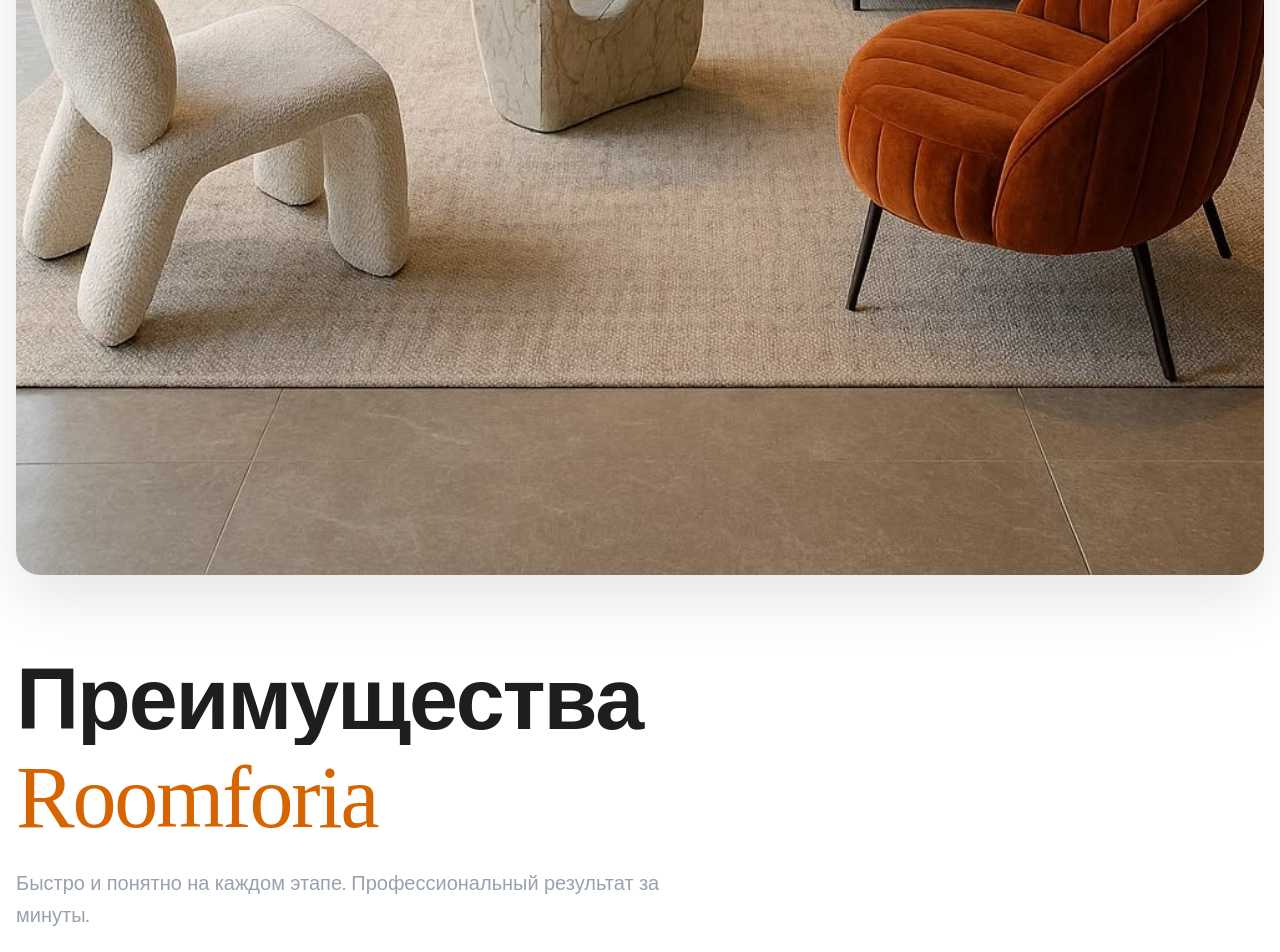
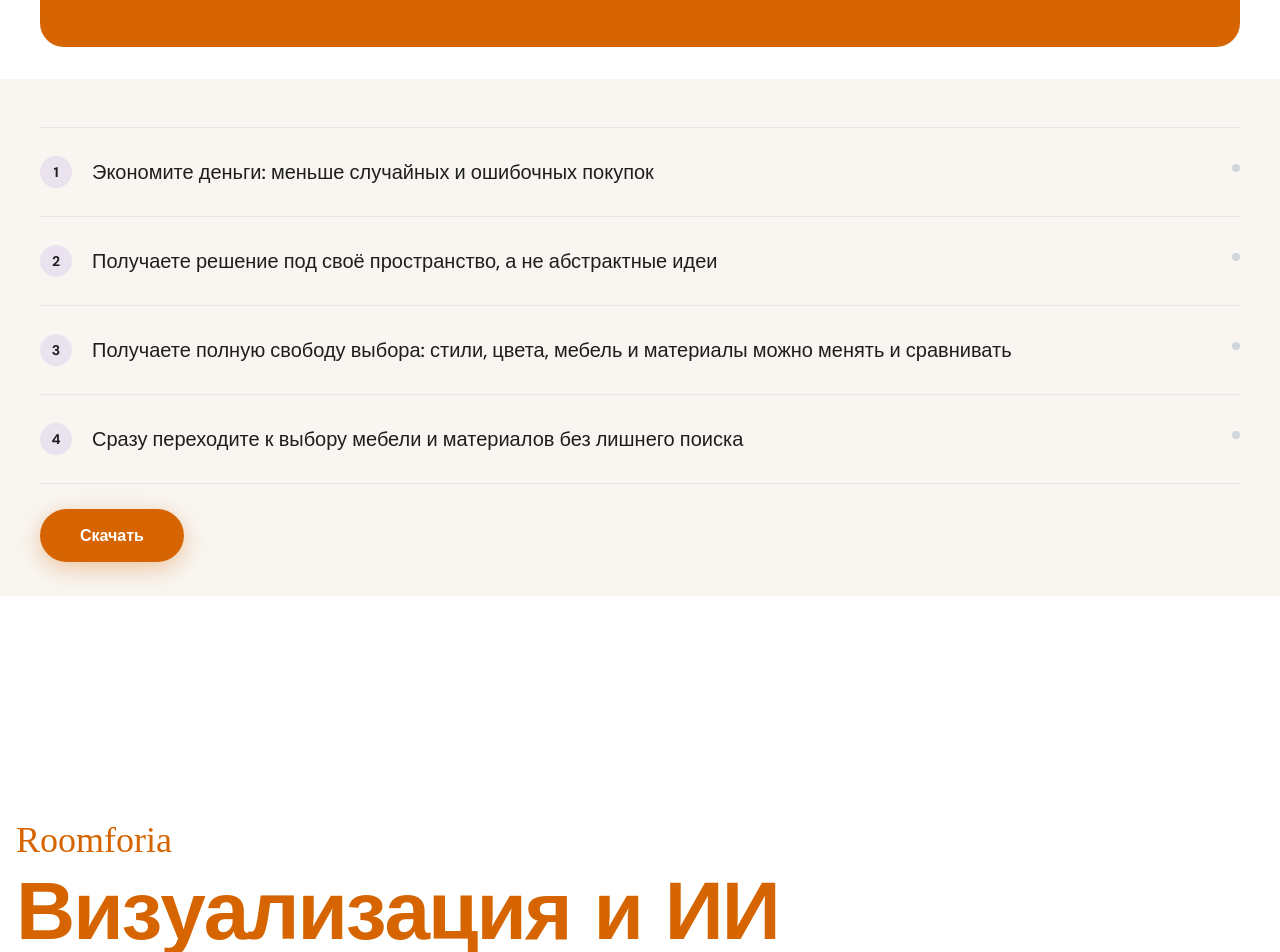
Before and after one commit to roomforia/roomforia, a Next.js app: page / in a window 1280 px wide. Shown: the part 3060-4012 px from the top of the page. Built offline with nearby package versions, Linux system fonts and the light colour scheme.

Commit message:
redesign: pain, comparison, brands sections

```diff
--- a/src/components/BrandsSection.tsx
+++ b/src/components/BrandsSection.tsx
@@ -3,75 +3,46 @@
 import { motion } from "framer-motion"
 
 const brands = [
-  "SKDESIGN", "Coswick", "ТОК мебель", "Divan.ru",
-  "Hoff", "Zara Home", "ИКЕА", "Askona",
+  "SKDESIGN", "Coswick", "ТОКмебель", "Мир света", "Divan.ru",
 ]
 
-// Дублируем для бесконечной ленты
-const marqueeItems = [...brands, ...brands]
+const marqueeItems = [...brands, ...brands, ...brands]
 
 export default function BrandsSection() {
   return (
-    <section className="py-28 px-4 bg-white">
-      <div className="max-w-7xl mx-auto">
-
-        {/* ===== БОЛЬШОЙ БЛОК ===== */}
+    <section className="pb-0 pt-12 md:pt-28 bg-white">
+      <div>
         <motion.div
           initial={{ opacity: 0, y: 50, scale: 0.98 }}
           whileInView={{ opacity: 1, y: 0, scale: 1 }}
           viewport={{ once: true }}
           transition={{ duration: 0.9, ease: [0.22, 1, 0.36, 1] }}
-          className="bg-[#d66501] rounded-3xl overflow-hidden"
+          className="bg-[#d66501] overflow-hidden"
         >
           <div className="px-10 md:px-16 pt-14 pb-10">
-
-            {/* Верхняя строка: заголовок + текст */}
-            <div className="flex flex-col md:flex-row md:items-end justify-between gap-8 mb-14">
-
-              {/* Заголовок */}
-              <h2 className="text-3xl md:text-5xl lg:text-[56px] font-semibold text-white leading-tight tracking-tight max-w-xl">
+            <div className="flex flex-col mb-14">
+              <h2 className="text-3xl md:text-5xl lg:text-[56px] font-semibold text-white leading-tight tracking-tight">
                 Именно так это и будет выглядеть
               </h2>
-
-              {/* Текст справа */}
-              <p className="text-black/40 text-sm md:text-base max-w-xs leading-relaxed md:text-right">
-                Реальные товары внутри ваших проектов · Переход к продавцу прямо из приложения · Актуальные каталоги и ссылки
-              </p>
             </div>
-
-            {/* Описание */}
             <p className="text-black/60 text-base md:text-lg max-w-2xl leading-relaxed mb-14">
               Roomforia работает с реальными брендами и поставщиками. В вашей
               визуализации вы увидите вещи, которые существуют, продаются и могут
               оказаться у вас дома.
             </p>
-
           </div>
-
-          {/* Разделитель */}
           <div className="h-[1px] bg-white/10 mx-10 md:mx-16" />
-
-          {/* ===== MARQUEE ===== */}
           <div className="py-10 overflow-hidden">
             <div className="flex animate-marquee whitespace-nowrap select-none">
               {marqueeItems.map((brand, i) => (
-                <div
-                  key={i}
-                  className="flex items-center gap-10 mx-10"
-                >
-                  {/* Разделитель-точка */}
-                  <span className="w-1.5 h-1.5 rounded-full bg-[#d66501] flex-shrink-0" />
-                  {/* Бренд */}
-                  <span className="text-2xl md:text-3xl font-semibold text-white/80 hover:text-white transition-colors duration-300">
-                    {brand}
-                  </span>
+                <div key={i} className="flex items-center gap-10 mx-10">
+                  <span className="w-1.5 h-1.5 rounded-full bg-white/40 flex-shrink-0" />
+                  <span className="text-2xl md:text-3xl font-semibold text-white/80 hover:text-white transition-colors duration-300">{brand}</span>
                 </div>
               ))}
             </div>
           </div>
-
         </motion.div>
-
       </div>
     </section>
   )
--- a/src/components/ComparisonSection.tsx
+++ b/src/components/ComparisonSection.tsx
@@ -9,159 +9,79 @@ const advantages = [
   "Сразу переходите к выбору мебели и материалов без лишнего поиска",
 ]
 
-const line1 = "Преимущества".split("")
-
 export default function ComparisonSection() {
   return (
-    <section className="py-28 px-4 bg-white">
-      <div className="max-w-7xl mx-auto">
+    <section className="py-12 md:py-28 bg-white">
 
-        {/* ===== BANNER ===== */}
+      <div className="max-w-7xl mx-auto px-6 md:px-10 mb-0">
         <motion.div
-          initial={{ opacity: 0, y: 50, scale: 0.98 }}
+          initial={{ opacity: 0, y: 30, scale: 0.98 }}
           whileInView={{ opacity: 1, y: 0, scale: 1 }}
           viewport={{ once: true }}
-          transition={{ duration: 0.9, ease: [0.22, 1, 0.36, 1] }}
-          className="w-full rounded-3xl overflow-hidden mb-20 shadow-[0_24px_60px_rgba(0,0,0,0.1)]"
+          transition={{ duration: 0.8, ease: [0.22, 1, 0.36, 1] }}
+          className="w-full rounded-3xl overflow-hidden"
+          style={{ backgroundColor: "#d66501" }}
         >
-          <img
-            src="/images/comparison/comparison.jpg"
-            alt="Roomforia — преимущества"
-            className="w-full h-auto object-cover"
-          />
+          <div className="px-6 md:px-16 py-8 md:py-16">
+            <h2 className="text-3xl md:text-5xl lg:text-[56px] font-semibold text-white leading-tight tracking-tight">
+              Быстро и понятно на каждом этапе.{" "}
+              <span className="text-white/80">Профессиональный результат за минуты</span>
+            </h2>
+          </div>
         </motion.div>
-
-        {/* ===== HEADER ===== */}
-        <div className="mb-16">
-
-          {/* "Преимущества" — побуквенно */}
-          <div className="flex items-end flex-wrap overflow-hidden mb-2">
-            {line1.map((char, i) => (
-              <motion.span
-                key={i}
-                initial={{ opacity: 0, y: 50, filter: "blur(8px)" }}
-                whileInView={{ opacity: 1, y: 0, filter: "blur(0px)" }}
-                viewport={{ once: true }}
-                transition={{
-                  duration: 0.6,
-                  ease: [0.22, 1, 0.36, 1],
-                  delay: i * 0.04,
-                }}
-                className="text-5xl md:text-7xl lg:text-[88px] font-semibold tracking-tight text-[#1E1E1E] leading-[1.02]"
-              >
-                {char}
-              </motion.span>
-            ))}
       </div>
 
-          {/* "Roomforia" — symphony */}
-          <motion.div
-            initial={{ opacity: 0, x: -24, filter: "blur(10px)" }}
-            whileInView={{ opacity: 1, x: 0, filter: "blur(0px)" }}
-            viewport={{ once: true }}
-            transition={{
-              duration: 0.75,
-              ease: [0.22, 1, 0.36, 1],
-              delay: line1.length * 0.04 + 0.05,
-            }}
-            className="mb-6"
-          >
-            <span
-              className="text-5xl md:text-7xl lg:text-[88px] tracking-tight text-[#d66501] leading-[1.02]"
-              style={{ fontFamily: "symphonyregular, serif" }}
-            >
-              Roomforia
-            </span>
-          </motion.div>
-
-          {/* Подзаголовок */}
-          <motion.p
-            initial={{ opacity: 0, y: 20 }}
-            whileInView={{ opacity: 1, y: 0 }}
-            viewport={{ once: true }}
-            transition={{
-              duration: 0.6,
-              ease: [0.22, 1, 0.36, 1],
-              delay: line1.length * 0.04 + 0.25,
-            }}
-            className="text-gray-400 text-lg md:text-xl max-w-2xl"
-          >
-            Быстро и понятно на каждом этапе. Профессиональный результат за минуты.
-          </motion.p>
-        </div>
-
-        {/* ===== ADVANTAGES LIST ===== */}
-        <div className="flex flex-col mb-16">
+      <div className="mt-4 md:mt-8 px-4 md:px-10 py-8 md:py-12" style={{ backgroundColor: "#f9f6f2" }}>
+        <div className="max-w-7xl mx-auto">
+          <div className="flex flex-col mb-10">
             {advantages.map((text, i) => (
               <motion.div
                 key={i}
                 initial={{ opacity: 0, x: 40 }}
                 whileInView={{ opacity: 1, x: 0 }}
                 viewport={{ once: true }}
-              transition={{
-                duration: 0.65,
-                ease: [0.22, 1, 0.36, 1],
-                delay: i * 0.1,
-              }}
+                transition={{ duration: 0.65, ease: [0.22, 1, 0.36, 1], delay: i * 0.1 }}
                 className="group relative"
               >
-              {/* Разделитель с hover */}
                 <div className="relative h-[1px] overflow-hidden">
-                <div className="absolute inset-0 bg-gray-100" />
-                <div
-                  className="absolute inset-0 bg-[#855dda] origin-left scale-x-0 group-hover:scale-x-100"
-                  style={{ transition: "transform 0.6s cubic-bezier(0.22, 1, 0.36, 1)" }}
-                />
+                  <div className="absolute inset-0 bg-gray-200" />
+                  <div className="absolute inset-0 bg-[#855dda] origin-left scale-x-0 group-hover:scale-x-100" style={{ transition: "transform 0.6s cubic-bezier(0.22, 1, 0.36, 1)" }} />
                 </div>
-
                 <div className="flex items-start gap-5 py-7">
-                {/* Номер */}
-                <span className="text-xs font-mono text-gray-300 mt-1 flex-shrink-0 w-6 group-hover:text-[#855dda] transition-colors duration-500">
-                  {String(i + 1).padStart(2, "0")}
-                </span>
-
-                {/* Текст */}
-                <p className="text-lg md:text-xl font-medium text-[#1E1E1E] leading-snug flex-1">
-                  {text}
-                </p>
-
-                {/* Точка */}
+                  <div className="flex-shrink-0 w-8 h-8 rounded-full flex items-center justify-center" style={{ backgroundColor: "rgba(133,93,218,0.12)" }}>
+                    <span className="text-sm font-bold text-[#1E1E1E]">{i + 1}</span>
+                  </div>
+                  <p className="text-lg md:text-xl font-medium text-[#1E1E1E] leading-snug flex-1">{text}</p>
                   <motion.div
                     initial={{ scale: 0 }}
                     whileInView={{ scale: 1 }}
                     viewport={{ once: true }}
-                  transition={{
-                    duration: 0.4,
-                    ease: [0.22, 1, 0.36, 1],
-                    delay: i * 0.1 + 0.3,
-                  }}
-                  className="w-2 h-2 rounded-full bg-gray-200 flex-shrink-0 mt-2 group-hover:bg-[#855dda] transition-colors duration-500"
+                    transition={{ duration: 0.4, ease: [0.22, 1, 0.36, 1], delay: i * 0.1 + 0.3 }}
+                    className="w-2 h-2 rounded-full bg-gray-300 flex-shrink-0 mt-2 group-hover:bg-[#855dda] transition-colors duration-500"
                   />
                 </div>
               </motion.div>
             ))}
-
-          {/* Финальный разделитель */}
-          <div className="relative h-[1px] overflow-hidden">
-            <div className="absolute inset-0 bg-gray-100" />
-          </div>
+            <div className="h-[1px] bg-gray-200" />
           </div>
 
-        {/* ===== CTA BUTTON ===== */}
           <motion.div
             initial={{ opacity: 0, y: 24 }}
             whileInView={{ opacity: 1, y: 0 }}
             viewport={{ once: true }}
             transition={{ duration: 0.6, ease: [0.22, 1, 0.36, 1], delay: 0.3 }}
           >
-          <button className="inline-flex items-center bg-[#d66501] hover:bg-[#bf5a01] text-white font-semibold text-base px-10 py-4 rounded-full transition-all duration-200 shadow-[0_6px_24px_rgba(214,101,1,0.35)] hover:shadow-[0_10px_32px_rgba(214,101,1,0.45)] hover:scale-[1.02]">
+            <a
+              href="https://www.figma.com/proto/oKpcwYWl1oXTzZ8jGxdSvX/Mobile-App-Prototype_Design?page-id=0%3A7137&node-id=37320-1691&viewport=-79%2C-4447%2C0.52&t=sG3LJCgcdGCLn3Qt-9&scaling=scale-down&content-scaling=fixed&starting-point-node-id=37320%3A2244&show-proto-sidebar=1"
+              target="_blank"
+              className="bg-[#d66501] hover:bg-[#bf5a01] text-white font-semibold text-base px-10 py-4 rounded-full transition-all duration-200 shadow-[0_6px_24px_rgba(214,101,1,0.35)] hover:scale-[1.02]"
+            >
+              Скачать
+            </a>
+          </motion.div>
+        </div>
+      </div>
 
-              <path d="M9 2v10M9 12l-3-3M9 12l3-3M3 16h12" stroke="currentColor" strokeWidth="1.8" strokeLinecap="round" strokeLinejoin="round"/>
-            Скачать
-          </button>
-        </motion.div>
-
-      </div>
     </section>
   )
 }
```
Also changed, not shown: src/components/PainSection.tsx (+53 -104 lines). Lines whose indentation alone changed are shown as unchanged.
